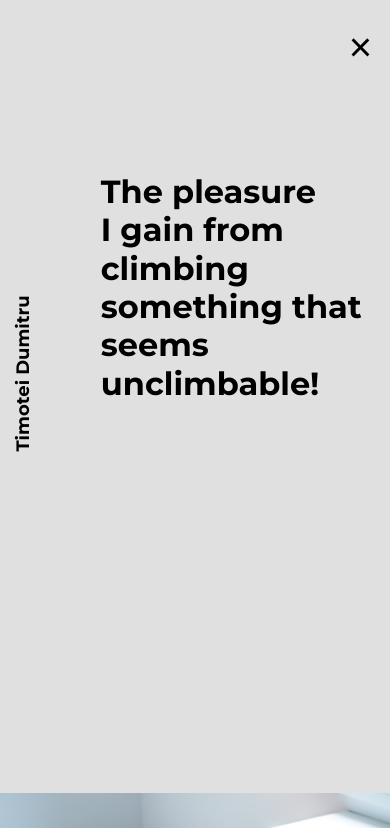
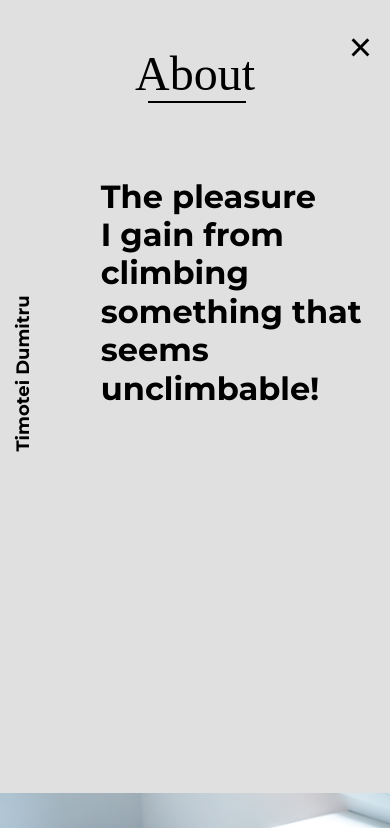
Before and after one commit to timoteidumitru/Last_Version_CV, a React (Create React App) app: page /Last_Version_CV/about in a window 390 px wide. Shown: the top 828 px of the page. Built offline with nearby package versions, Linux system fonts and the light colour scheme.

Commit message:
style title on About section for mobile

```diff
--- a/src/components/about/Intro.js
+++ b/src/components/about/Intro.js
@@ -10,6 +10,11 @@ class Intro extends Component {
       <div className="intro-main">
         <div className="about-intro">
           <NavAbout />
+          <div className="about-page">
+            <span className="about-main-name">
+              About
+            </span>
+          </div>
           <div className="left-name">
             <p className="left-name-text">Timotei Dumitru</p>
           </div>
--- a/src/components/about/about.scss
+++ b/src/components/about/about.scss
@@ -15,6 +15,24 @@
 
 .content-header {
   padding-top: 4em;
+}
+
+.about-page {
+  font-size: 3em;
+  text-align: center;
+  padding-top: 1em;
+  margin-bottom: -2em;
+  line-height: 1.1em;
+}
+
+.about-main-name::after {
+  content: '';
+  display: block;
+  position: absolute;
+  // top: 0;
+  width: 25%;
+  left: 38%;
+  border-bottom: 2px solid black;
 }
 
 .content-header > p {
```
